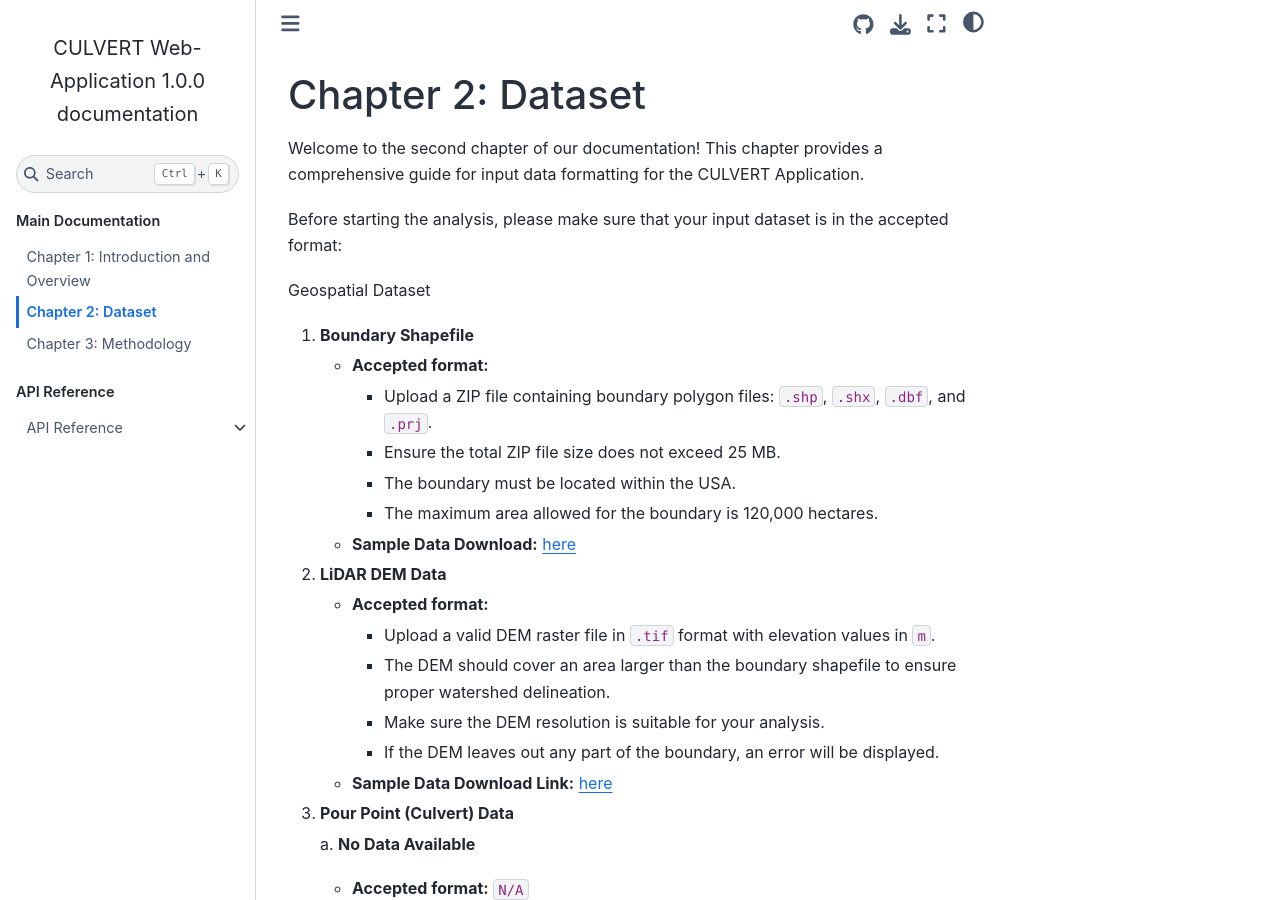
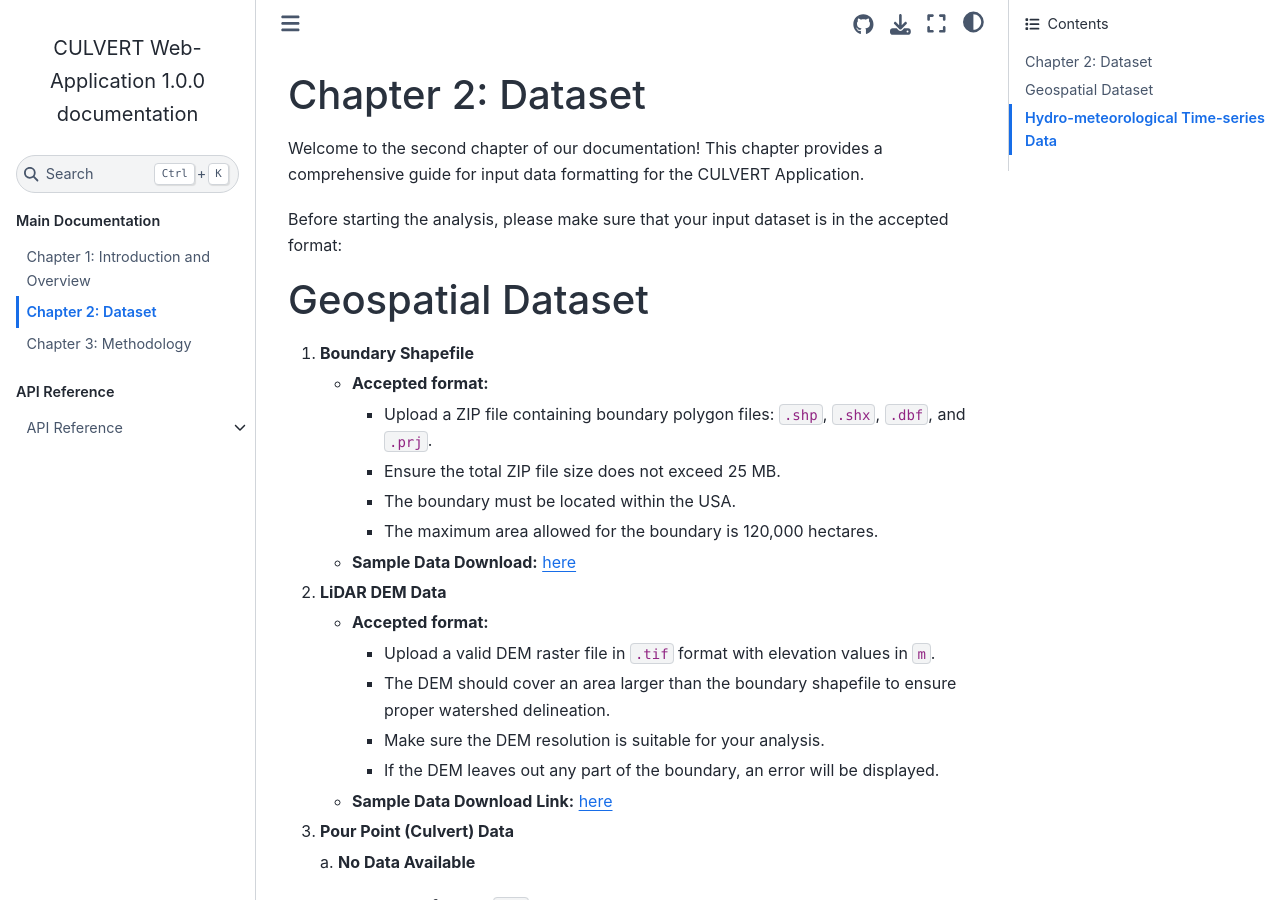
Before and after one commit to SouravDSGit/CULVERT-Manual, a Sphinx documentation site: the page built from docs/chapter-02.md, in a window 1280 px wide and 900 px high. Built offline with Sphinx 7.4.7 and the Sphinx Book theme 1.1.4, drawn with Linux system fonts in a browser that asks for light colours.

Commit message:
initial commit

```diff
--- a/docs/chapter-02.md
+++ b/docs/chapter-02.md
@@ -4,7 +4,7 @@
 
 Before starting the analysis, please make sure that your input dataset is in the accepted format:
 
-Geospatial Dataset
+# Geospatial Dataset
 
 1. **Boundary Shapefile**
 
@@ -109,7 +109,7 @@
 
    - **Sample Data Download:** [here](https://github.com/SouravDSGit/CULVERT-Web-App/raw/refs/heads/main/instance/core_data/data_format_guide/culvert_guaging_st.zip)
 
-Hydro-meteorological Time-series Data
+# Hydro-meteorological Time-series Data
 
 1. **Instantaneous Streamflow Data**
 
```
